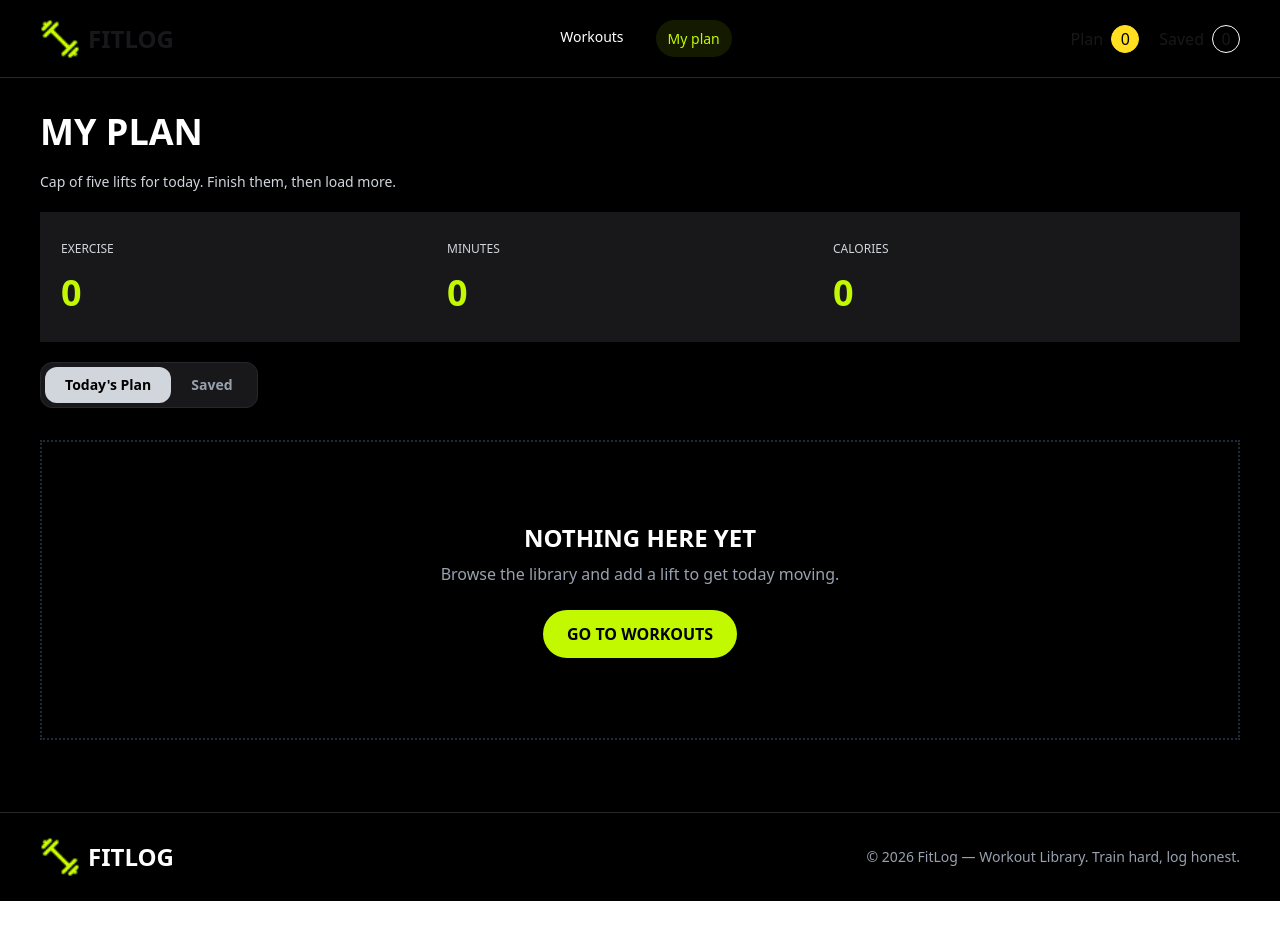
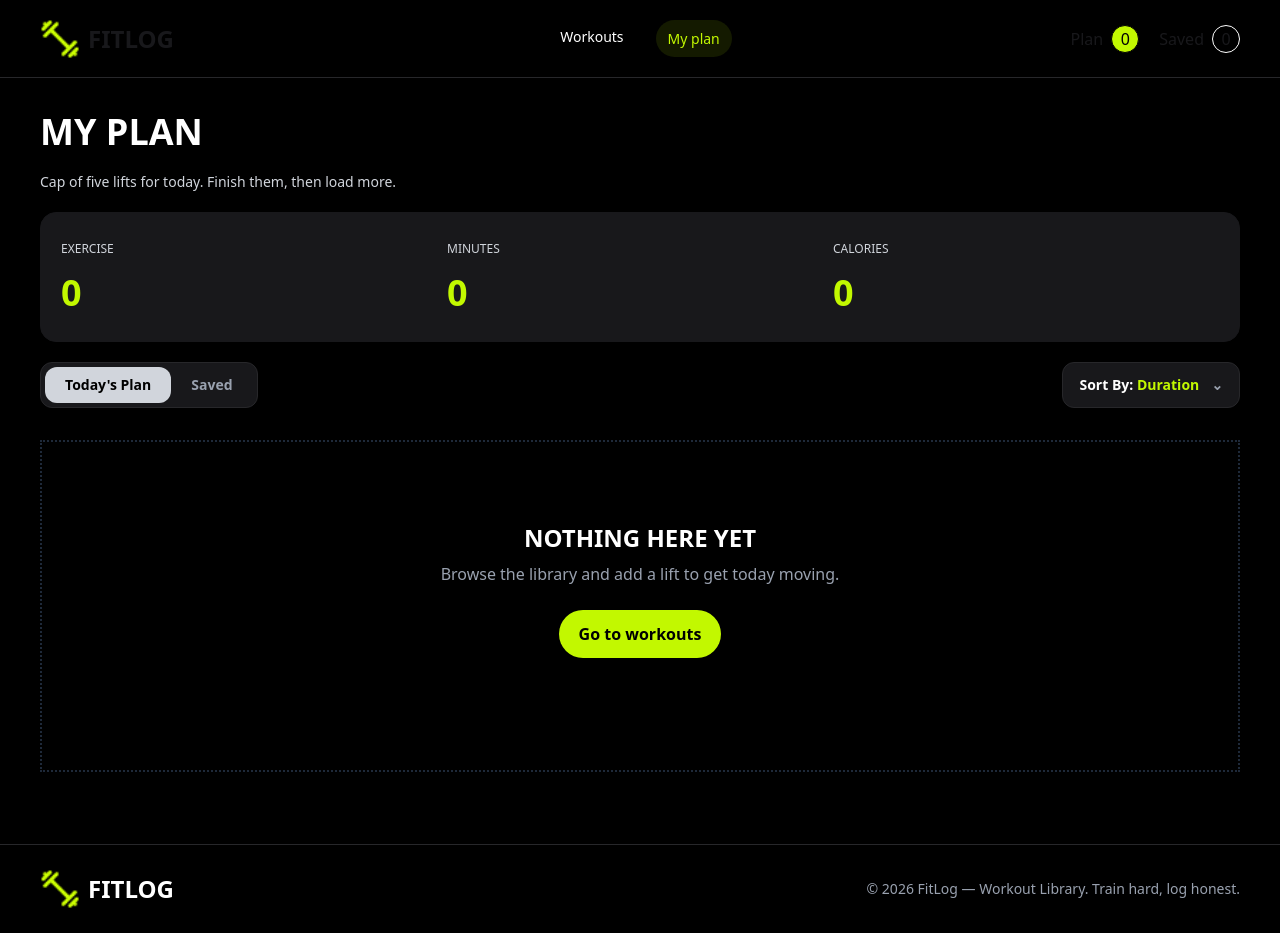
Before and after one commit to SSAShawon/fit-log, a Next.js app: page /my-plan in a window 1280 px wide. Before the commit the page ends 901 px from the top, so only its background shows below. Built offline with nearby package versions, Linux system fonts and the light colour scheme.

Commit message:
add Sort By

```diff
--- a/src/app/my-plan/page.tsx
+++ b/src/app/my-plan/page.tsx
@@ -1,6 +1,6 @@
 "use client";
 
-import { useContext } from "react";
+import { useContext, useState } from "react";
 import Link from "next/link";
 import Image from "next/image";
 import { Workout } from "@/types/workout";
@@ -17,6 +17,8 @@ const MyPlan = () => {
     setActiveTab,
   } = useContext(WorkoutContext)!;
 
+  const [sortBy, setSortBy] = useState("duration");
+
   const handleRemove = (id: number) => {
     const updatedPlan = addWorkout.filter((item: Workout) => item.id !== id);
 
@@ -26,6 +28,22 @@ const MyPlan = () => {
   };
 
   const activePlan = activeTab === "today" ? addWorkout : saveWorkout;
+
+  const sortedPlan = [...activePlan].sort((a, b) => {
+    if (sortBy === "duration") {
+      return a.duration - b.duration;
+    }
+
+    if (sortBy === "calories") {
+      return a.caloriesBurned - b.caloriesBurned;
+    }
+
+    if (sortBy === "rating") {
+      return a.rating - b.rating;
+    }
+
+    return 0;
+  });
 
   const totalMinutes = activePlan.reduce(
     (total, item) => total + item.duration,
@@ -48,7 +66,7 @@ const MyPlan = () => {
         </p>
       </div>
 
-      <div className="my-5 grid grid-cols-3 border border-zinc-900 bg-zinc-900 p-5">
+      <div className="my-5 grid grid-cols-3 border border-zinc-900 bg-zinc-900 p-5 rounded-2xl">
         <div>
           <h2 className="py-2 text-xs text-gray-300">EXERCISE</h2>
 
@@ -75,7 +93,7 @@ const MyPlan = () => {
       </div>
 
       {/* Todays plan and  Saved section  */}
-      <div className="my-5">
+      <div className="my-5 flex items-center justify-between">
         <div className="flex w-fit rounded-xl border border-zinc-800 bg-zinc-900 p-1">
           <button
             onClick={() => setActiveTab("today")}
@@ -95,6 +113,43 @@ const MyPlan = () => {
             Saved
           </button>
         </div>
+
+        <div className="dropdown">
+          <div
+            tabIndex={0}
+            role="button"
+            className="flex min-w-40 cursor-pointer items-center justify-between gap-3 rounded-xl border border-zinc-800 bg-zinc-900 px-4 py-3 text-sm font-semibold text-white transition hover:border-[#c2f800]/50"
+          >
+            <span>
+              Sort By:{" "}
+              <span className="text-[#c2f800]">
+                {sortBy === "duration"
+                  ? "Duration"
+                  : sortBy === "calories"
+                    ? "Calories"
+                    : "Rating"}
+              </span>
+            </span>
+
+            <span className="text-gray-400">⌄</span>
+          </div>
+
+          <ul
+            tabIndex={0}
+            onClick={() => (document.activeElement as HTMLElement)?.blur()}
+            className="dropdown-content menu z-10 mt-2 w-44 rounded-xl border border-zinc-800 bg-zinc-950 p-2 shadow-xl"
+          >
+            <li>
+              <button tabIndex={0} onClick={() => setSortBy("duration")}>Duration</button>
+            </li>
+            <li>
+              <button tabIndex={0} onClick={() => setSortBy("calories")}>Calories</button>
+            </li>
+            <li>
+              <button tabIndex={0} onClick={() => setSortBy("rating")}>Rating</button>
+            </li>
+          </ul>
+        </div>
       </div>
 
       {/* Content of Todays Plan*/}
@@ -110,14 +165,14 @@ const MyPlan = () => {
 
               <Link
                 href="/"
-                className="mt-6 rounded-full bg-[#c2f800] px-6 py-3 font-bold text-black"
+                className="mt-6 rounded-full bg-[#c2f800] px-5 py-3 my-8 font-bold text-black"
               >
-                GO TO WORKOUTS
+                Go to workouts
               </Link>
             </div>
           ) : (
             <div className="space-y-4">
-              {addWorkout.map((item: Workout) => (
+              {sortedPlan.map((item: Workout) => (
                 <div
                   key={item.id}
                   className="grid grid-cols-[180px_1fr_auto] items-center gap-6 rounded-2xl border border-zinc-800 bg-zinc-900 p-4"
@@ -155,7 +210,7 @@ const MyPlan = () => {
                   <div className="flex items-center gap-3">
                     <Link
                       href={`/workout/${item.id}`}
-                      className="rounded-lg border border-zinc-700 px-4 py-3 text-sm font-semibold text-white transition hover:border-gray-500"
+                      className="rounded-full border border-zinc-700 px-4 py-2 text-sm font-semibold text-white transition hover:border-gray-500"
                     >
                       VIEW DETAILS
                     </Link>
@@ -170,7 +225,7 @@ const MyPlan = () => {
 
                         toast.success(`${item.name} marked as done`);
                       }}
-                      className="rounded-lg bg-[#c2f800] px-4 py-3 text-sm font-semibold text-black transition hover:bg-[#d0ff33]"
+                      className="rounded-full bg-[#c2f800] px-4 py-2 text-sm font-semibold text-black transition hover:bg-[#d0ff33]"
                     >
                       ✓ MARK AS DONE
                     </button>
@@ -198,14 +253,14 @@ const MyPlan = () => {
 
             <Link
               href="/"
-              className="mt-6 rounded-full bg-[#c2f800] px-6 py-3 font-bold text-black"
+              className="mt-6 rounded-full bg-[#c2f800] px-5 py-3 my-8 font-bold text-black"
             >
               Go to workouts
             </Link>
           </div>
         ) : (
           <div className="space-y-4">
-            {saveWorkout.map((item: Workout) => (
+            {sortedPlan.map((item: Workout) => (
               <div
                 key={item.id}
                 className="grid grid-cols-[180px_1fr_auto] items-center gap-6 rounded-2xl border border-zinc-800 bg-zinc-900 p-4"
@@ -241,7 +296,7 @@ const MyPlan = () => {
                 <div className="flex items-center gap-3">
                   <Link
                     href={`/workout/${item.id}`}
-                    className="rounded-lg border border-zinc-700 px-4 py-3 text-sm font-semibold text-white transition hover:border-gray-500"
+                    className="rounded-full border border-zinc-700 px-4 py-2 text-sm font-semibold text-white transition hover:border-gray-500"
                   >
                     VIEW DETAILS
                   </Link>
--- a/src/app/workout/[id]/page.tsx
+++ b/src/app/workout/[id]/page.tsx
@@ -36,7 +36,7 @@ const Details = async ({params}:{params:Promise<{id: string}>}) => {
           </div>
           {/* other information */}
           <div>
-            <h1 className="text-4xl pb-5">{workout.name}</h1>
+            <h1 className="text-4xl pb-5 font-bold">{workout.name}</h1>
             <p className="text-[16px] text-gray-300 pb-5">{workout.description}</p>
             <div className="flex flex-wrap gap-4 my-6">
             {workout.muscleGroups.map((item)=>(
@@ -87,7 +87,7 @@ const Details = async ({params}:{params:Promise<{id: string}>}) => {
             </div>
 
             {/* button  */}
-            <div className="mt-10 flex justify-between gap-4">
+            <div className="mt-10 flex gap-10">
               <WorkoutActions workout={workout}/>
 
               <SavedActions workout={workout}/>
--- a/src/components/Footer.tsx
+++ b/src/components/Footer.tsx
@@ -8,7 +8,7 @@ const Footer = () => {
       <div className="bg-black px-10 py-6 text-white border-t border-zinc-800">
         <div className="flex items-center justify-between">
           {/* Left */}
-          <div className="flex items-center gap-2">
+          <div className="flex items-center gap-2 ">
             <Image src={logo} alt="Workout Logo" className="h-10 w-10" />
             <span className="text-2xl font-bold">FITLOG</span>
           </div>
--- a/src/components/Hero.tsx
+++ b/src/components/Hero.tsx
@@ -15,12 +15,12 @@ const Hero = () => {
               TRAIN WITH INTENT. LOG EVERY SET.
             </h1>
             <p className="py-6 text-gray-400">
-              FitLog is a dark, no-nonsense gym companion: pick a lift, lock it
-              into today's plan, and watch the week's work add up.
+             <i>FitLog is a dark, no-nonsense gym companion: pick a lift, lock it
+              into today&apos;s plan, and watch the week&apos;s work add up.</i>
             </p>
-            <button className="btn  bg-[#c2f800] hover:bg-yellow-400 text-black">
-              Explore Workouts
-            </button>
+            <a href="#library" className="btn  bg-[#c2f800] hover:bg-yellow-400 text-black">
+              BROWSE WORKOUTS
+            </a>
           </div>
           <Image
             alt="workOut"
--- a/src/components/Navbar.tsx
+++ b/src/components/Navbar.tsx
@@ -49,7 +49,7 @@ const Navbar = () => {
         <div className="navbar-end gap-5">
           <div className="flex items-center gap-2">
             <Link href="/my-plan">Plan</Link>
-            <span className="flex h-7 w-7 items-center justify-center rounded-full border bg-yellow-300 border-yellow-300  text-black">
+            <span className="flex h-7 w-7 items-center justify-center rounded-full border bg-[#c2f800] bg-[#c2f800]  text-black">
               {addWorkout.length}
             </span>
           </div>
--- a/src/components/WorkoutLibrary.tsx
+++ b/src/components/WorkoutLibrary.tsx
@@ -10,7 +10,7 @@ const WorkoutLibrary = async () => {
 
 
     return (
-        <div className='bg-black px-5 py-10 text-white'>
+        <div id="library"  className='bg-black px-5 py-10 text-white'>
 
             {/* text section */}
             <div className='mx-8'>
```
